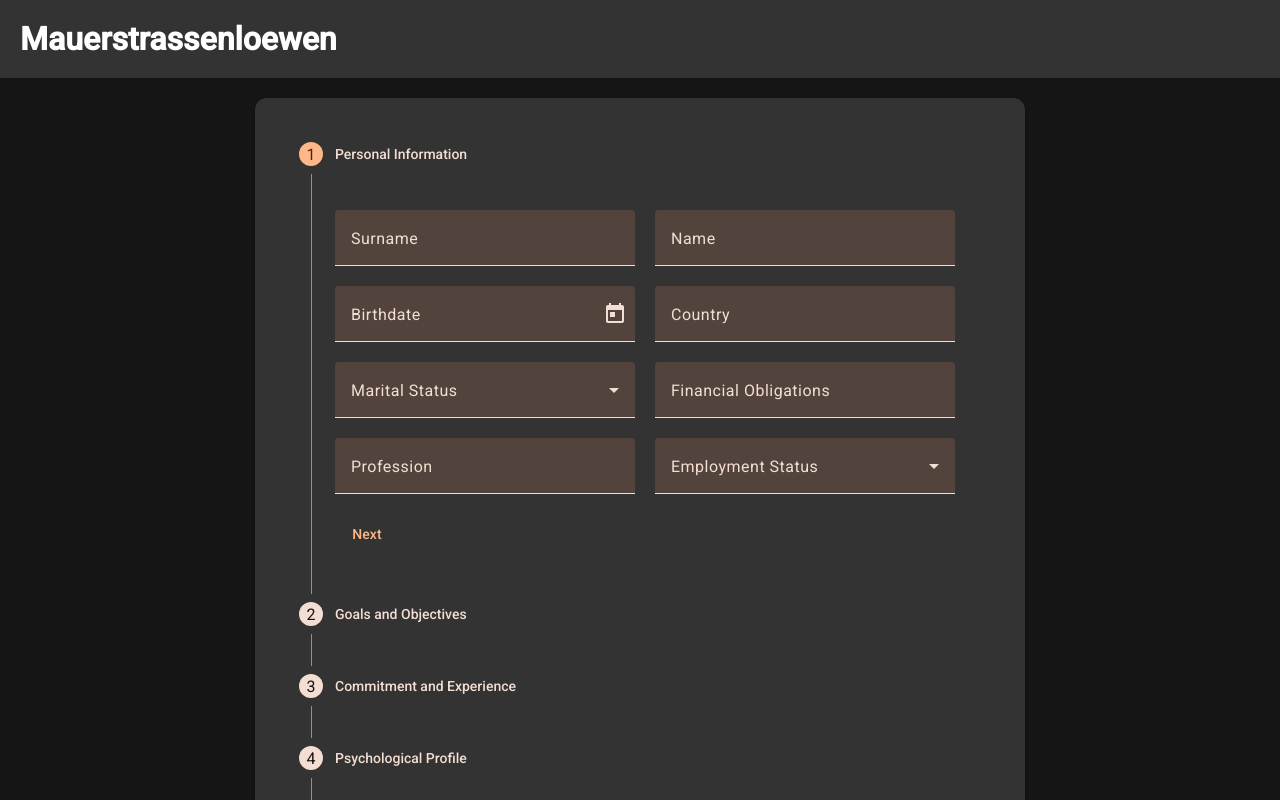
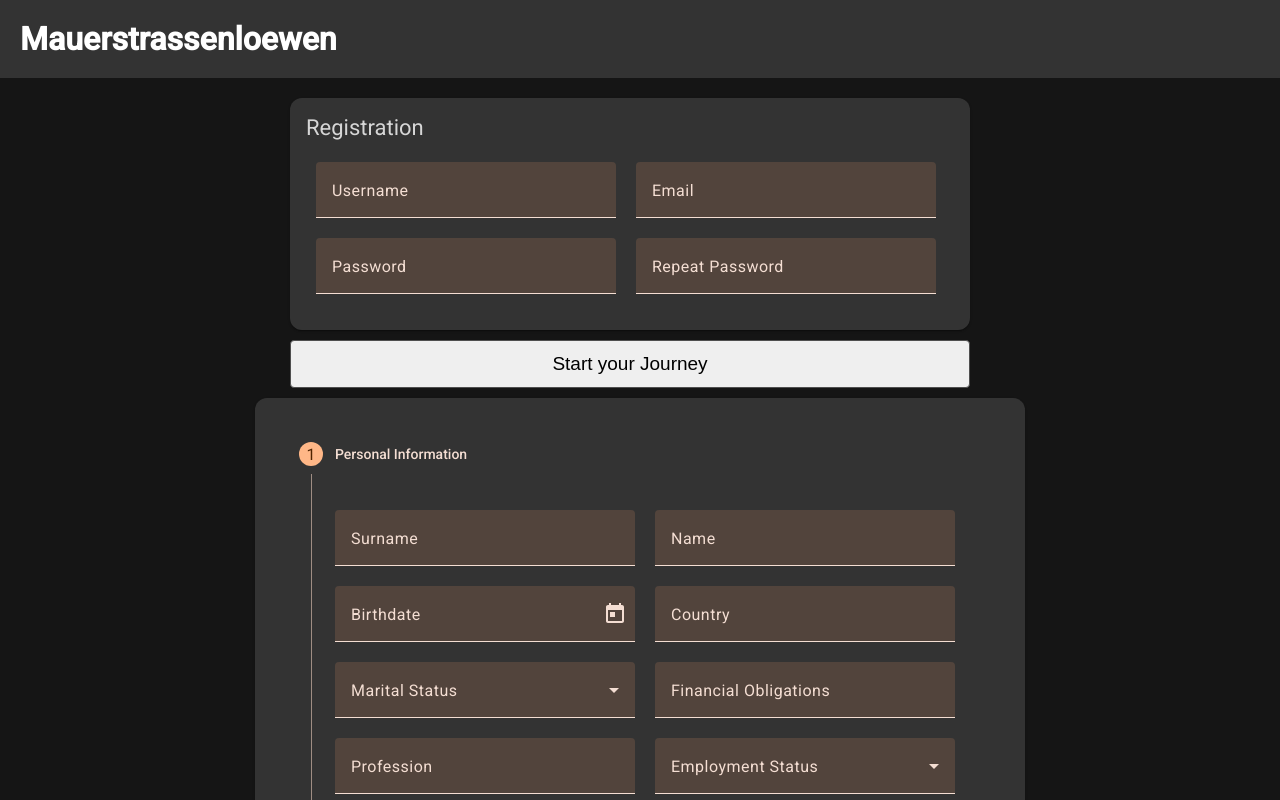
Before and after one commit to OliverSchlueter/mauerstrassenloewen, an Angular app in the folder frontend/: page /register in a window 1280 px wide. Shown: the top 800 px of the page. Built offline with nearby package versions, Linux system fonts and the light colour scheme.

Commit message:
feat(register): Add registration form with validation and styling enhancements

```diff
--- a/frontend/src/app/home/home.component.html
+++ b/frontend/src/app/home/home.component.html
@@ -1,3 +1,6 @@
+
+<p class="welcome">Welcome Max Mustermann!</p>
+
 <div class="flex-container">
 
 
@@ -57,4 +60,65 @@
       <app-circular-progress></app-circular-progress>
     </mat-card-content>
   </mat-card>
+
+
+
+
+
+  <mat-card class="mat-card small">
+    <mat-card-header>
+      <mat-card-title>
+        Your Favourites
+      </mat-card-title>
+      <mat-card-subtitle>
+        General Kenobi
+      </mat-card-subtitle>
+    </mat-card-header>
+    <mat-card-content>
+      <ul>
+        <li class="positive">TSLA: + 12.7%</li>
+        <li class="positive">TSLA: + 3.9%</li>
+        <li class="negative">RHMT: - 20.6%</li>
+        <li class="positive">RHMT: + 3.4%</li>
+        <li class="negative">TSLA: + 2.3%</li>
+      </ul>
+    </mat-card-content>
+  </mat-card>
+
+  <mat-card class="mat-card small">
+    <mat-card-header>
+      <mat-card-title>
+        Hello There
+      </mat-card-title>
+      <mat-card-subtitle>
+        General Kenobi
+      </mat-card-subtitle>
+    </mat-card-header>
+    <mat-card-content>
+      <mat-progress-spinner mode="determinate" value="70"></mat-progress-spinner>
+      <app-circular-progress></app-circular-progress>
+    </mat-card-content>
+  </mat-card>
+
+  <mat-card class="mat-card large">
+    <mat-card-header>
+      <mat-card-title>
+        Hello There
+      </mat-card-title>
+      <mat-card-subtitle>
+        General Kenobi
+      </mat-card-subtitle>
+    </mat-card-header>
+    <mat-card-content>
+      <p>
+        General Kenobi! I've been trained in your Jedi Arts by Count Dooku! Lorem ipsum dolor sit amet, consetetur
+        sadipscing elitr, sed diam nonumy eirmod tempor invidunt ut labore et dolore magna aliquyam erat, sed diam
+        voluptua. At vero eos et accusam et justo duo dolores et ea rebum. Stet clita kasd gubergren, no sea takimata
+        sanctus est Lorem ipsum dolor sit amet. Lorem ipsum dolor sit amet, consetetur sadipscing elitr, sed diam nonumy
+        eirmod tempor invidunt ut labore et dolore magna aliquyam erat, sed diam voluptua. At vero eos et accusam et
+        justo
+        duo dolores et ea rebum. Stet clita kasd gubergren, no sea takimata sanctus est Lorem ipsum dolor sit amet.
+      </p>
+    </mat-card-content>
+  </mat-card>
 </div>
--- a/frontend/src/app/home/home.component.scss
+++ b/frontend/src/app/home/home.component.scss
@@ -1,4 +1,10 @@
 @use '../../styles' as *;
+
+.welcome {
+  text-align: center;
+  font-size: 40px;
+
+}
 
 .flex-container {
   display: flex;
--- a/frontend/src/app/register/register.component.html
+++ b/frontend/src/app/register/register.component.html
@@ -1,3 +1,32 @@
 <div class="flex-container">
+  <div class="flex-container-column">
+    <mat-card class="register-card">
+      <mat-card-header>
+        <mat-card-title>Registration</mat-card-title>
+      </mat-card-header>
+      <div class="whitespace"></div>
+      <mat-card-content>
+        <mat-form-field class="mat-form-field">
+          <mat-label>Username</mat-label>
+          <input matInput [(ngModel)]="user.name">
+        </mat-form-field>
+        <mat-form-field class="mat-form-field">
+          <mat-label>Email</mat-label>
+          <input matInput [(ngModel)]="user.email">
+        </mat-form-field>
+        <mat-form-field class="mat-form-field">
+          <mat-label>Password</mat-label>
+          <input matInput [(ngModel)]="user.password">
+        </mat-form-field>
+        <mat-form-field class="mat-form-field">
+          <mat-label>Repeat Password</mat-label>
+          <input matInput [(ngModel)]="repeatPassword">
+        </mat-form-field>
+      </mat-card-content>
+    </mat-card>
+
+    <button class="button">Start your Journey</button>
+  </div>
+
   <app-interview></app-interview>
 </div>
--- a/frontend/src/app/register/register.component.scss
+++ b/frontend/src/app/register/register.component.scss
@@ -2,18 +2,99 @@
 
 .flex-container {
   display: flex;
-  flex-direction: column;
   justify-content: center;
-  align-items: center;
+  align-items: self-start;
+  flex-wrap: wrap;
 }
 
-.mat-card {
+.flex-container-column {
+  display: flex;
+  justify-content: center;
+  flex-direction: column;
+
+  margin-right: 20px;
+  margin-bottom: 10px;
+}
+
+.register-card {
   background-color: #333333 !important;
-  width: 512px;
+  max-width: 680px;
+  margin-bottom: 10px;
 }
 
 .stepper {
   background: #333333 !important;
   margin: 20px;
+}
 
+.whitespace {
+  height: 20px;
 }
+
+.mat-form-field {
+  margin-left: 10px;
+  margin-right: 10px;
+  width: 300px;
+}
+
+
+.button {
+  display: inline-block;
+  padding: 12px 24px;
+  border: 1px solid #4f4f4f;
+  border-radius: 4px;
+  transition: all 0.2s ease-in;
+  position: relative;
+  overflow: hidden;
+  font-size: 19px;
+  cursor: pointer;
+  color: black;
+  z-index: 1;
+}
+
+.button:before {
+  content: "";
+  position: absolute;
+  left: 50%;
+  transform: translateX(-50%) scaleY(1) scaleX(1.25);
+  top: 100%;
+  width: 140%;
+  height: 180%;
+  background-color: rgba(0, 0, 0, 0.05);
+  border-radius: 50%;
+  display: block;
+  transition: all 0.5s 0.1s cubic-bezier(0.55, 0, 0.1, 1);
+  z-index: -1;
+}
+
+.button:after {
+  content: "";
+  position: absolute;
+  left: 55%;
+  transform: translateX(-50%) scaleY(1) scaleX(1.45);
+  top: 180%;
+  width: 160%;
+  height: 190%;
+  background-color: #39bda7;
+  border-radius: 50%;
+  display: block;
+  transition: all 0.5s 0.1s cubic-bezier(0.55, 0, 0.1, 1);
+  z-index: -1;
+}
+
+.button:hover {
+  color: #ffffff;
+  border: 1px solid #39bda7;
+}
+
+.button:hover:before {
+  top: -35%;
+  background-color: #39bda7;
+  transform: translateX(-50%) scaleY(1.3) scaleX(0.8);
+}
+
+.button:hover:after {
+  top: -45%;
+  background-color: #39bda7;
+  transform: translateX(-50%) scaleY(1.3) scaleX(0.8);
+}
--- a/frontend/src/app/register/register.component.ts
+++ b/frontend/src/app/register/register.component.ts
@@ -1,16 +1,32 @@
 import { Component } from '@angular/core';
 import {InterviewComponent} from '../interview/interview.component';
 import {User} from '../models/User';
+import {MatTab, MatTabGroup} from '@angular/material/tabs';
+import {MatCard, MatCardContent, MatCardHeader, MatCardTitle} from '@angular/material/card';
+import {MatFormField, MatInput, MatLabel} from '@angular/material/input';
+import {FormsModule} from '@angular/forms';
 
 @Component({
   selector: 'app-register',
   imports: [
-    InterviewComponent
+    InterviewComponent,
+    MatTabGroup,
+    MatTab,
+    MatCard,
+    MatCardTitle,
+    MatCardHeader,
+    MatCardContent,
+    MatFormField,
+    MatLabel,
+    MatInput,
+    FormsModule
   ],
   templateUrl: './register.component.html',
   styleUrl: './register.component.scss'
 })
 export class RegisterComponent {
+  user= new User()
+  repeatPassword = '';
 
   register() {
 
```
Also changed, not shown: 2 other files (tests, documents, lock files or other folders).
